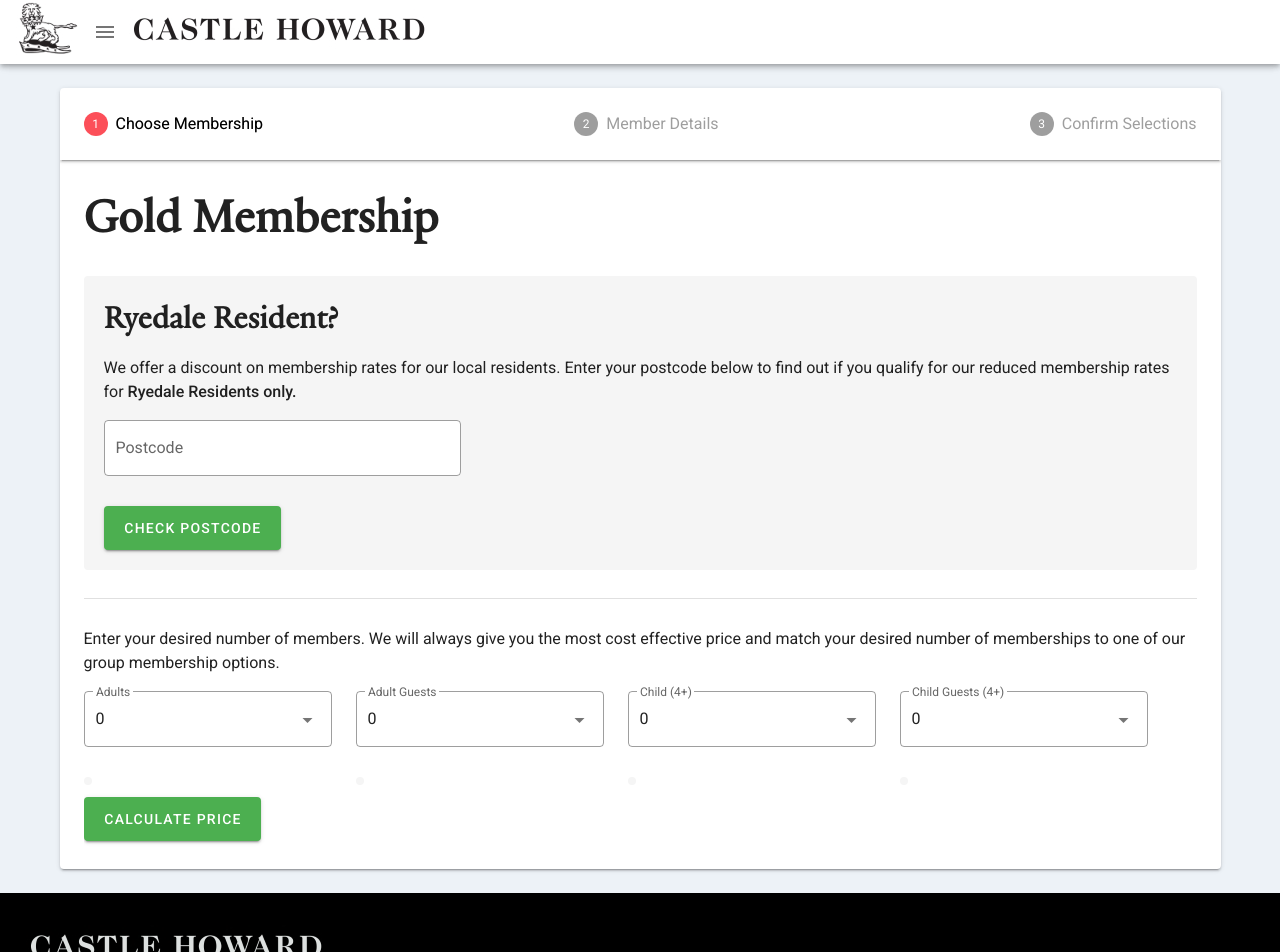
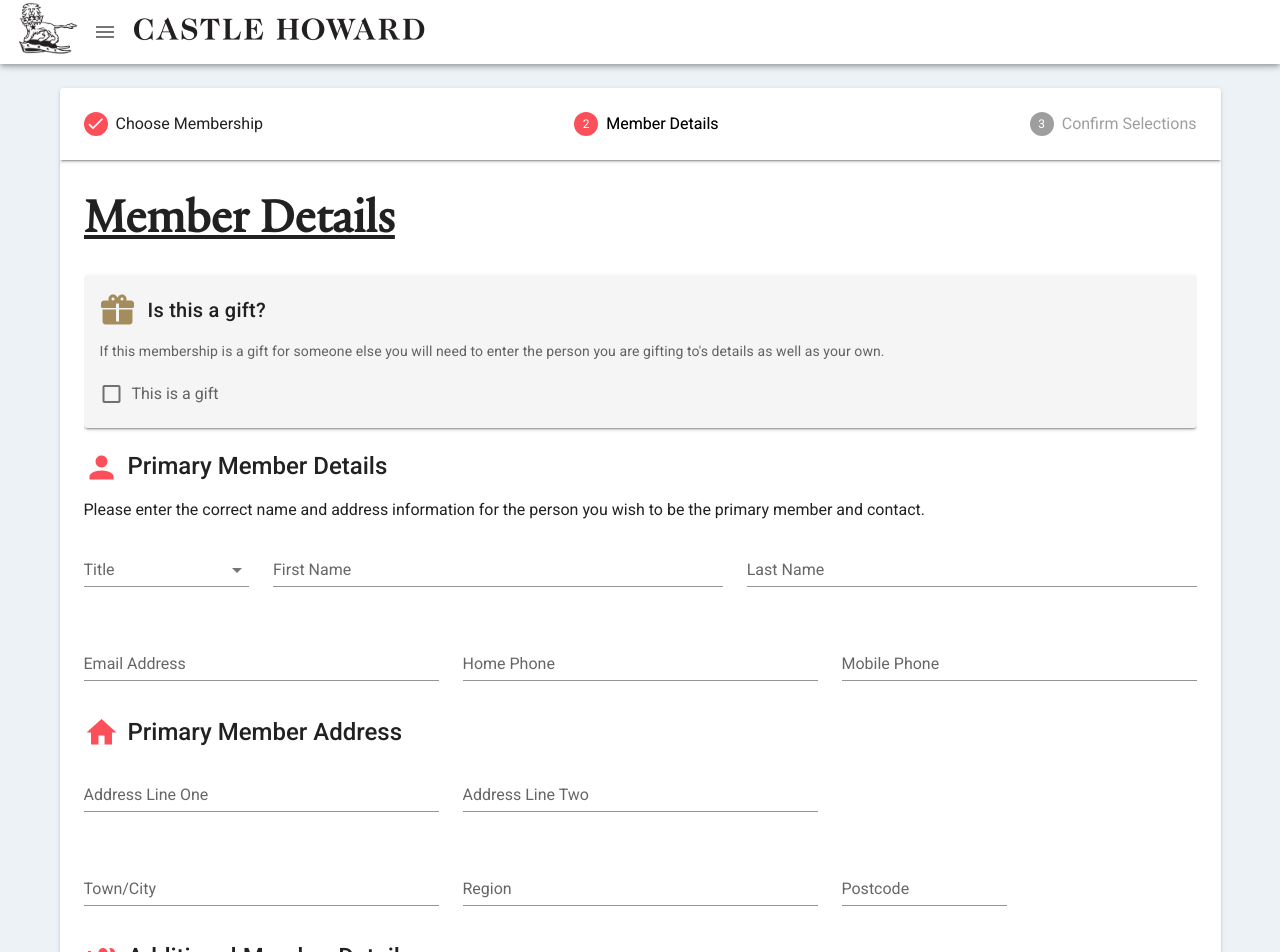
Before and after one commit to ajbates93/vue-tix, a Vue app: page /gold in a window 1280 px wide. Shown: the top 952 px of the page. Built offline with nearby package versions, Linux system fonts and the light colour scheme.

Commit message:
add check for ryedale resident and check for gifting

```diff
--- a/src/views/Gold.vue
+++ b/src/views/Gold.vue
@@ -72,7 +72,7 @@
                                         </v-col>
                                     </v-row>
                                     <v-row no-gutters class="my-3">
-                                        <v-btn color="success" large :loading="loading" @click="calculatePrice(), loader = 'loading'">{{this.buttonText}}</v-btn>
+                                        <v-btn color="bg-chRed" dark large :loading="loading" @click="calculatePrice(), loader = 'loading'">{{this.buttonText}}</v-btn>
                                     </v-row>
                                 </v-container>
                             </v-form>
@@ -90,7 +90,7 @@
                                     </ul>
                                     <p><b>Total: </b><span><b>£{{formatPrice(this.totalCost)}}</b></span></p>
                                 </v-card-text>
-                                <v-btn right color="success darken-1" large @click="progress = 2">Confirm</v-btn>
+                                <v-btn right color="success darken-1" large @click="progress = 2">Add Member Details</v-btn>
                             </v-card>
                         </v-row>
                     </v-container>
@@ -99,7 +99,64 @@
                     <h1 class="mb-5 text-decoration-underline">Member Details</h1>
                     <v-form @submit.prevent class="mb-3">
                         <v-container fluid class="ma-0 pa-0">
-                            <h5 class="my-3 default-font font-weight-medium"><v-icon large left style="color: #a58c5c;">mdi-account</v-icon>Primary Member Details</h5>
+                            <v-card color="grey lighten-4" class="pb-0 mb-5">
+                                <v-card-title class="mb-3"><v-icon large left color="#a58c5c" class="mr-3">mdi-gift</v-icon> Is this a gift?</v-card-title>
+                                <v-card-subtitle>If this membership is a gift for someone else you will need to enter the person you are gifting to's details as well as your own.</v-card-subtitle>
+                                <v-card-text class="my-0 py-0">
+                                    <v-checkbox v-model="isGift" class="my-0" label="This is a gift" color="#a58c5c"></v-checkbox>
+                                </v-card-text>
+                            </v-card>
+                            <h5 v-if="isGift" class="my-3 default-font font-weight-medium"><v-icon large left style="color: #a58c5c">mdi-gift</v-icon>Gifter Details</h5>
+                            <v-row v-if="isGift">
+                                <v-col cols="12" md="2">
+                                    <v-select
+                                        v-model="gifter.selectTitle"
+                                        :items="titles"
+                                        label="Title"
+                                        required>
+                                    </v-select>
+                                </v-col>
+                                <v-col cols="12" md="5">
+                                    <v-text-field
+                                        v-model.trim="gifter.firstName"
+                                        label="First Name"
+                                        required>
+                                    </v-text-field>
+                                </v-col>
+                                <v-col cols="12" md="5">
+                                    <v-text-field
+                                        v-model.trim="gifter.lastName"
+                                        label="Last Name"
+                                        required>
+                                    </v-text-field>
+                                </v-col>
+                            </v-row>
+                            <v-row v-if="isGift">
+                                <v-col cols="12" md="4">
+                                    <v-text-field
+                                        v-model.trim="gifter.emailAddress"
+                                        label="Email Address"
+                                        required>
+                                    </v-text-field>
+                                </v-col>
+                                <v-col cols="12" md="4">
+                                    <v-text-field
+                                        v-model.trim="gifter.homePhone"
+                                        label="Home Phone"
+                                        type="number"
+                                        required>
+                                    </v-text-field>
+                                </v-col>
+                                <v-col cols="12" md="4">
+                                    <v-text-field
+                                        v-model.trim="gifter.mobilePhone"
+                                        label="Mobile Phone"
+                                        type="number"
+                                        required>
+                                    </v-text-field>
+                                </v-col>
+                            </v-row>
+                            <h5 class="my-3 default-font font-weight-medium"><v-icon large left style="color: #fc4f59">mdi-account</v-icon>Primary Member Details</h5>
                             <p>Please enter the correct name and address information for the person you wish to be the primary member and contact.</p>
                             <v-row>
                                 <v-col cols="12" md="2">
@@ -150,7 +207,7 @@
                                     </v-text-field>
                                 </v-col>
                             </v-row>
-                            <h5 class="my-3 default-font font-weight-medium"><v-icon large left style="color: #a58c5c;">mdi-home</v-icon>Primary Member Address</h5>
+                            <h5 class="my-3 default-font font-weight-medium"><v-icon large left style="color: #fc4f59;">mdi-home</v-icon>Primary Member Address</h5>
                             <v-row>
                                 <v-col cols="12" md="4">
                                     <v-text-field
@@ -195,7 +252,7 @@
                                     </v-text-field>
                                 </v-col>
                             </v-row>
-                            <h5 class="my-3 default-font font-weight-medium"><v-icon large left style="color: #a58c5c;">mdi-account-multiple-plus</v-icon>Additional Member Details</h5>
+                            <h5 class="my-3 default-font font-weight-medium"><v-icon large left style="color: #fc4f59;">mdi-account-multiple-plus</v-icon>Additional Member Details</h5>
                             <p>You have selected <span class="font-weight-bold">{{this.additionalMembers}}</span> additional members.</p>
                             <v-row align="center" v-for="guest in additionalMembers" :key="guest.id">
                                 <v-col cols="12" md="1">
@@ -298,13 +355,25 @@
             loader: null,
             loading: false,
             buttonText: 'Calculate Price',
-            progress: 1,
+            progress: 2,
             tabs: 3,
             additionalMembers: 0,
+            isGift: false,
             primary: {
                 selectTitle: '',
                 firstName: '',
                 lastName: '',
+                emailAddress: '',
+                homePhone: '',
+                mobilePhone: '',
+            },
+            gifter: {
+                selectTitle: '',
+                firstName: '',
+                lastName: '',
+                emailAddress: '',
+                homePhone: '',
+                mobilePhone: '',
             }
 
         }
```
